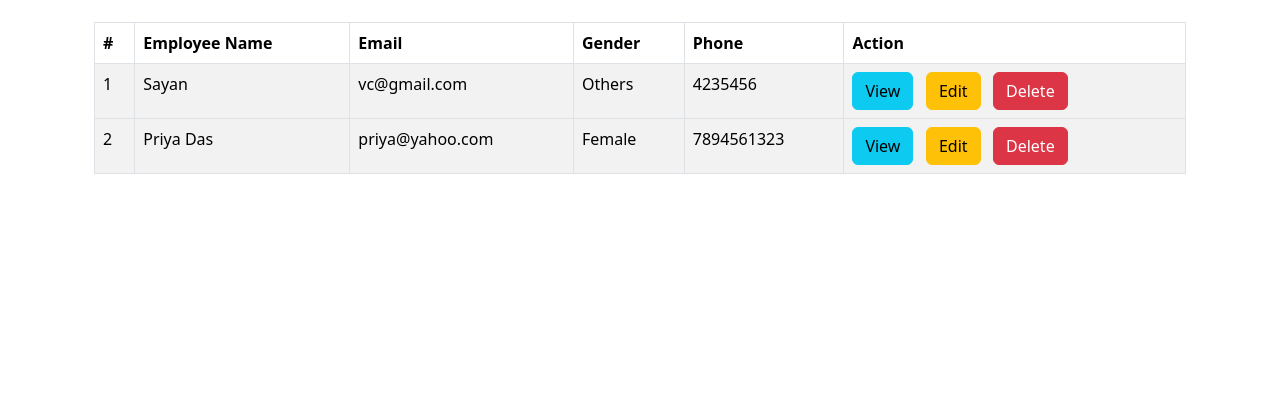
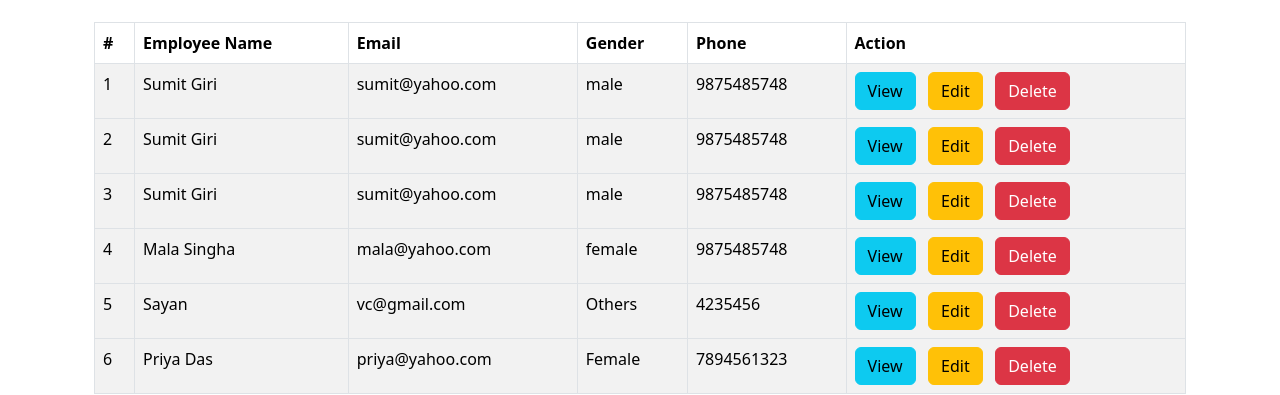
Before and after one commit to sayan-roni-96/react18-demo-apps-sayan, a React (Create React App) app: page /redux/employeelist in a window 1280 px wide. Shown: the part 176-571 px from the top of the page. Built offline with nearby package versions, Linux system fonts and the light colour scheme; data requests are answered from the project's data file.

Commit message:
add redux done

```diff
--- a/db.json
+++ b/db.json
@@ -35,6 +35,34 @@
       "fulldetails": "<p><strong style=\"color: rgb(0, 0, 0);\">Lorem Ipsum</strong><span style=\"color: rgb(0, 0, 0);\">&nbsp;is simply dummy text of the printing and typesetting industry. Lorem Ipsum has been the industry's standard dummy text ever since the 1500s, when an unknown printer took a galley of type and scrambled it to make a type specimen book.</span></p>",
       "status": true,
       "id": "e21aeb54-60d8-4662-ae44-c15117237abe"
+    },
+    {
+      "employeename": "Mala Singha",
+      "email": "mala@yahoo.com",
+      "phone": "9875485748",
+      "gender": "female",
+      "id": "_AaNUqB"
+    },
+    {
+      "employeename": "Sumit Giri",
+      "email": "sumit@yahoo.com",
+      "phone": "9875485748",
+      "gender": "male",
+      "id": "fGFTQa7"
+    },
+    {
+      "employeename": "Sumit Giri",
+      "email": "sumit@yahoo.com",
+      "phone": "9875485748",
+      "gender": "male",
+      "id": "stmi434"
+    },
+    {
+      "employeename": "Sumit Giri",
+      "email": "sumit@yahoo.com",
+      "phone": "9875485748",
+      "gender": "male",
+      "id": "beesK-s"
     }
   ]
 }
--- a/src/pages/CrudUsingRedux/EmployeeAddPage.js
+++ b/src/pages/CrudUsingRedux/EmployeeAddPage.js
@@ -1,8 +1,11 @@
 import React, { useState } from "react";
 import { Button, Form } from "react-bootstrap";
+import { useDispatch } from "react-redux";
 import { toast } from "react-toastify";
+import { postNewEmployee } from "../../store/actions/employeeMainAction";
 
 const EmployeeAddPage = () => {
+  const dispatch = useDispatch();
   const [empAddState, setEmpAddState] = useState({
     empName: "",
     empEmail: "",
@@ -28,8 +31,31 @@ const EmployeeAddPage = () => {
       toast.error("Please fill all the fields!", {
         position: toast.POSITION.TOP_RIGHT,
       });
+    } else {
+      const newData = {
+        employeename: empAddState.empName,
+        email: empAddState.empEmail,
+        phone: empAddState.empPhone,
+        gender: empAddState.empGender,
+      };
+
+      dispatch(postNewEmployee(newData))
+        .then((resp) => {
+          console.log("resp=>", resp);
+          setEmpAddState({
+            empName: "",
+            empEmail: "",
+            empPhone: "",
+            empGender: "",
+          });
+        })
+        .catch((err) => {
+          console.log("err=>", err);
+        });
     }
   };
+
+  // console.log("empAddState=>", empAddState.empName);
 
   return (
     <div className="container">
--- a/src/store/actions/employeeMainAction.js
+++ b/src/store/actions/employeeMainAction.js
@@ -1,8 +1,8 @@
-import { createAsyncThunk } from '@reduxjs/toolkit';
-import { RootApi, RootNewApi } from '../../RootApi';
+import { createAsyncThunk } from "@reduxjs/toolkit";
+import { RootApi, RootNewApi } from "../../RootApi";
 
 export const getAllMainEmployees = createAsyncThunk(
-  'employee/get',
+  "employee/get",
   async () => {
     // const response = await axios.get(`${rootBaseUrl}/employees`);
     const response = await RootApi.get(`/employee`);
@@ -12,22 +12,29 @@ export const getAllMainEmployees = createAsyncThunk(
 );
 
 export const getSingleEmployee = createAsyncThunk(
-  'employee/view',
+  "employee/view",
   async (viewId) => {
-    console.log('viewId=>', viewId);
+    // console.log('viewId=>', viewId);
     const response = await RootApi.get(`/employee/${viewId}`);
-    console.log('response-view=>', response);
+    // console.log('response-view=>', response);
+    return response.data;
+  }
+);
+
+export const postNewEmployee = createAsyncThunk(
+  "employee/post",
+  async (newAddData) => {
+    console.log("newAddData=>", newAddData);
+    const response = await RootApi.post(`/employee`, newAddData);
+    console.log("response@@-add=>", response);
     return response.data;
   }
 );
 
 //this is for new user
-export const getAllMainUsers = createAsyncThunk(
-  'users/get',
-  async () => {
-    // const response = await axios.get(`${rootBaseUrl}/employees`);
-    const response = await RootNewApi.get(`/users`);
-    // console.log('response-get=>', response);
-    return response.data.reverse();
-  }
-);
+export const getAllMainUsers = createAsyncThunk("users/get", async () => {
+  // const response = await axios.get(`${rootBaseUrl}/employees`);
+  const response = await RootNewApi.get(`/users`);
+  // console.log('response-get=>', response);
+  return response.data.reverse();
+});
--- a/src/store/reducers/employeeMainSlice.js
+++ b/src/store/reducers/employeeMainSlice.js
@@ -1,18 +1,19 @@
-import { createSlice } from '@reduxjs/toolkit';
+import { createSlice } from "@reduxjs/toolkit";
 import {
   getAllMainEmployees,
   getSingleEmployee,
-} from '../actions/employeeMainAction';
+  postNewEmployee,
+} from "../actions/employeeMainAction";
 
 const initialState = {
   allEmployeeData: [],
   singleEmployee: {},
   isLoading: false,
-  message: '',
+  message: "",
 };
 
 const employeeMainSlice = createSlice({
-  name: 'employeeMainSlice',
+  name: "employeeMainSlice",
   initialState: initialState,
   reducers: {},
 
@@ -20,20 +21,41 @@ const employeeMainSlice = createSlice({
     //Fetch All Employees
     builder.addCase(getAllMainEmployees.pending, (state) => {
       state.isLoading = true;
-      state.message = 'Employee data fetch panding!';
+      state.message = "Employee data fetch panding!";
     });
 
     builder.addCase(getAllMainEmployees.fulfilled, (state, action) => {
-      // console.log('action=>', action);
+      console.log("action=>", action);
       state.isLoading = false;
       state.allEmployeeData = action.payload;
-      state.message = 'Employee data fetched!';
+      state.message = "Employee data fetched!";
     });
 
     builder.addCase(getAllMainEmployees.rejected, (state, action) => {
       state.isLoading = false;
       state.allEmployeeData = [];
-      state.message = 'Something Went Wrong!';
+      state.message = "Something Went Wrong!";
+    });
+
+    // Add employee/post
+    builder.addCase(postNewEmployee.pending, (state) => {
+      state.isLoading = true;
+      state.message = "Employee data add panding!";
+    });
+
+    builder.addCase(postNewEmployee.fulfilled, (state, action) => {
+      console.log("postNewEmployee=fulfilled=>", action);
+      state.isLoading = false;
+      state.allEmployeeData = [...state.allEmployeeData, action.payload];
+      state.message = "Employee data added!";
+    });
+
+    builder.addCase(postNewEmployee.rejected, (state, action) => {
+      console.log("postNewEmployee=rejected=>", action);
+
+      state.isLoading = false;
+      state.allEmployeeData = action.payload;
+      state.message = "Something Went Wrong!";
     });
 
     // Fetch Single Employee
@@ -41,15 +63,15 @@ const employeeMainSlice = createSlice({
       state.isLoading = true;
     });
     builder.addCase(getSingleEmployee.fulfilled, (state, action) => {
-      console.log('getSingleEmployee-action=>', action);
+      console.log("getSingleEmployee-action=>", action);
       state.isLoading = false;
       state.singleEmployee = action.payload;
-      state.message = 'Single employee data fetched!';
+      state.message = "Single employee data fetched!";
     });
     builder.addCase(getSingleEmployee.rejected, (state) => {
       state.isLoading = false;
       state.singleEmployee = {};
-      state.message = 'Something Went Wrong!';
+      state.message = "Something Went Wrong!";
     });
   },
 });
```
